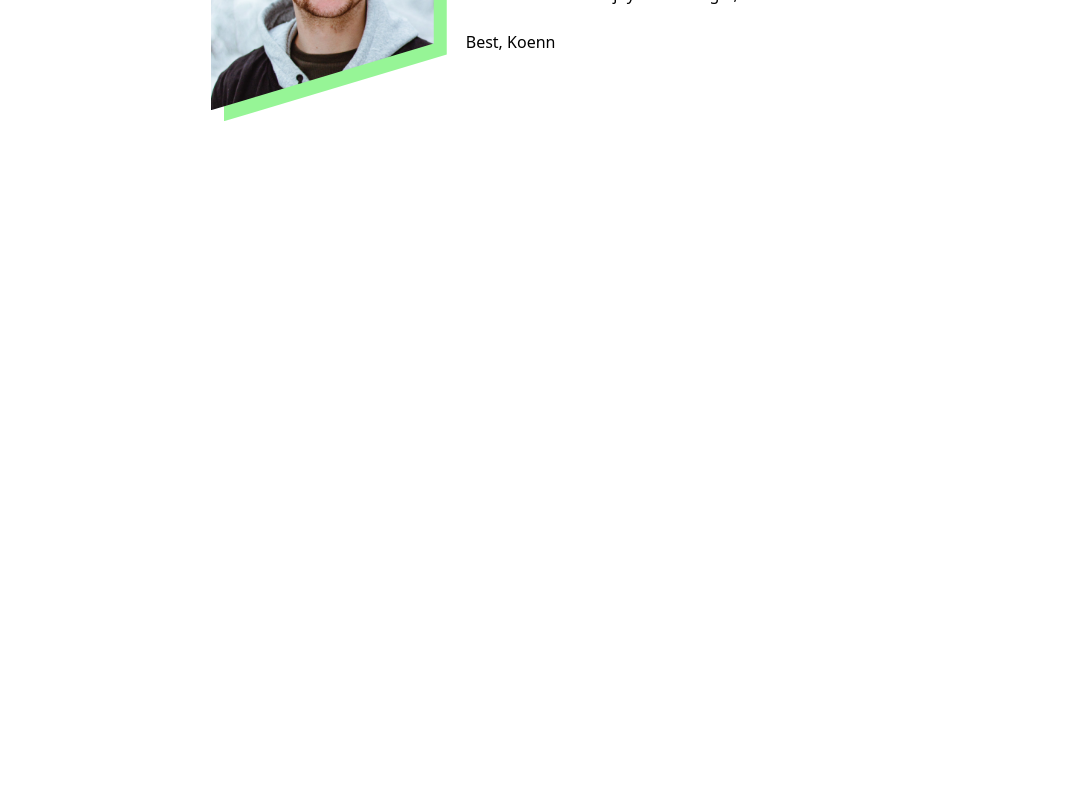
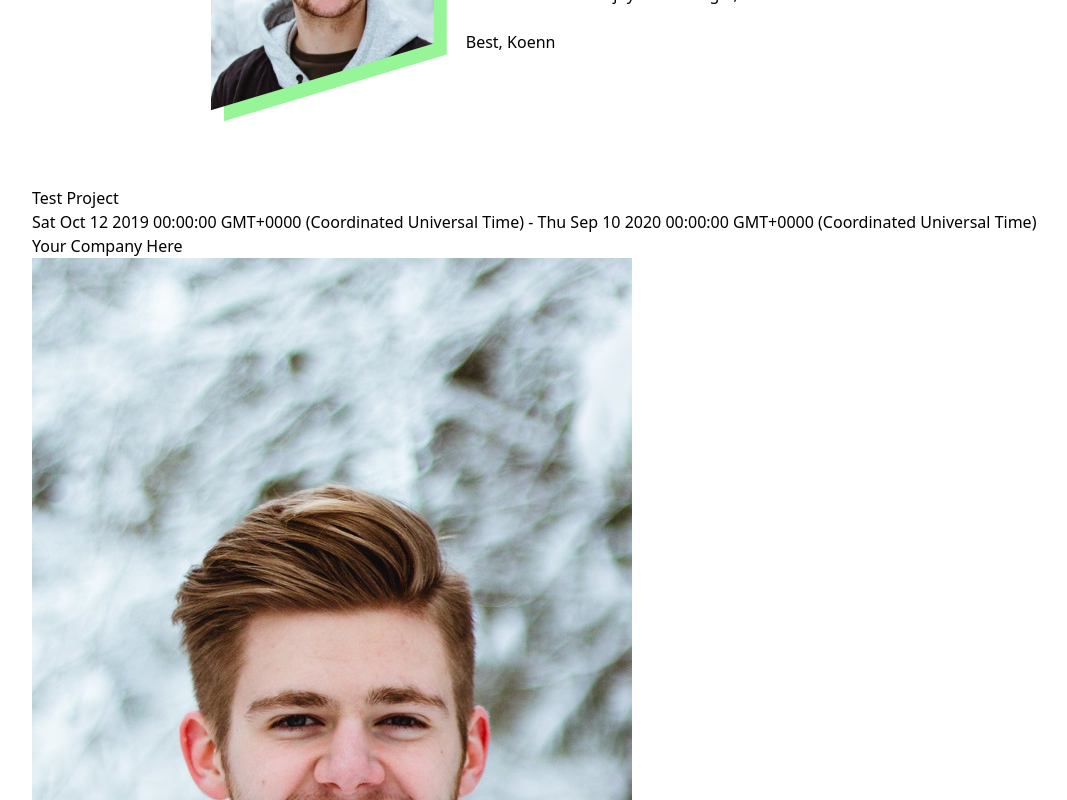
Before and after one commit to koennjb/react-portfolio, a React (Create React App) app: page / in a window 1280 px wide. Shown: the part 300-1100 px from the top of the page, without its empty margins (8-1075 px from the left). Before the commit the page ends 800 px from the top, so only its background shows below. Built offline with nearby package versions, Linux system fonts and the light colour scheme.

Commit message:
feat(projects): Bare bones ProjectItem and ProjectList.

```diff
--- a/src/App.tsx
+++ b/src/App.tsx
@@ -4,18 +4,12 @@ import Typist from 'react-typist';
 import LoopTypist from './components/LoopTypist';
 import profile from './img/Profile.png';
 import './css/App.css';
+import { INTRO, INTRO_SIGNATURE } from './constants/strings';
+import ProjectList from './components/projects/ProjectList';
+import { PROJECTS } from './constants/TestData';
 
-const gridStyles: CSSProperties = {
-    gridTemplateColumns: '0.5fr 0.25fr 0.5fr 2fr',
-    gridTemplateRows: '0.1fr 0.25fr 1fr 0.25fr',
-    gridGap: '2rem',
-};
-
-const App: React.FC = () => {
-    return (
-        <div>
-            <Menu />
-            <div className="grid mx-10" id="Main">
+const IntroSection: React.FC = () => (
+    <div className="grid" id="Main">
         <LoopTypist
             avgTypingDelay={100}
             stdTypingDelay={30}
@@ -42,17 +36,21 @@ const App: React.FC = () => {
         <div className="col-start-1 row-start-3 row-end-4 sm:col-start-4 sm:col-end-5 sm:row-start-1 sm:row-end-4 lg:mt-8 md:mt-0">
             <p className="font-bold text-xl">Welcome, my name is Koenn</p>
             <br />
-                    <p>
-                        My name is Koenn Becker. I am a photographer, graphic designer and software development student
-                        in the Seattle, WA area. I have a passion for making things look nice, which, I hope you can see
-                        by looking through my portfolios. I am excited about the release of this website as it is
-                        something I have been wanting to do for a long time now. I hope you enjoy exploring this site as
-                        much as I enjoyed creating it,
-                    </p>
+            <p>{INTRO},</p>
             <br />
-                    Best, Koenn
+            {INTRO_SIGNATURE}
         </div>
         {/* <img src={profile} className="col-start-5 col-span-1 row-start-1 row-end-4" /> */}
+    </div>
+);
+
+const App: React.FC = () => {
+    return (
+        <div>
+            <Menu />
+            <div className="mx-10">
+                <IntroSection />
+                <ProjectList projects={PROJECTS} />
             </div>
         </div>
     );
--- /dev/null
+++ b/src/components/projects/ProjectItem.tsx
@@ -0,0 +1,31 @@
+import React from 'react';
+import { Project } from '../../data/Project';
+
+interface Props {
+    project: Project;
+}
+
+const ProjectItem: React.FC<Props> = (props: Props) => {
+    return (
+        <div>
+            <h1>{props.project.name}</h1>
+            <p>{`${props.project.start} - ${props.project.end || 'Current'}`}</p>
+            <p>{props.project.company}</p>
+            {props.project.url ? (
+                <a href={props.project.url}>
+                    <img src={props.project.image} />
+                </a>
+            ) : (
+                <img src={props.project.image} />
+            )}
+            <p>{props.project.shortDescription}</p>
+            <ul>
+                {props.project.points.map((point: string, i: number) => {
+                    return <li key={`${point}-${i}`}>point</li>;
+                })}
+            </ul>
+        </div>
+    );
+};
+
+export default ProjectItem;
--- /dev/null
+++ b/src/components/projects/ProjectList.tsx
@@ -0,0 +1,19 @@
+import React from 'react';
+import { Project } from '../../data/Project';
+import ProjectItem from './ProjectItem';
+
+interface Props {
+    projects: Project[];
+}
+
+const ProjectList: React.FC<Props> = (props: Props) => {
+    return (
+        <div>
+            {props.projects.map((proj: Project) => {
+                return <ProjectItem key={proj.name} project={proj} />;
+            })}
+        </div>
+    );
+};
+
+export default ProjectList;
--- /dev/null
+++ b/src/constants/TestData.ts
@@ -0,0 +1,31 @@
+import { Project } from '../data/Project';
+import IMG from '../img/Profile.png';
+
+export const PROJECTS: Project[] = [
+    {
+        name: 'Test Project',
+        image: IMG,
+        start: new Date('2019-10-12'),
+        end: new Date('2020-9-10'),
+        company: 'Your Company Here',
+        url: 'https://google.com',
+        shortDescription: 'This is the short description of the project. Not sure what this will be used for yet',
+        points: [
+            'Acomplished X by doing Y as measured by Z',
+            'Acomplished X by doing Y as measured by Z',
+            'Acomplished X by doing Y as measured by Z',
+        ],
+    },
+    {
+        name: 'Test Project 2',
+        image: IMG,
+        start: new Date('2019-10-12'),
+        company: 'Your Company Here',
+        shortDescription: 'This is the short description of the project. Not sure what this will be used for yet',
+        points: [
+            'Acomplished X by doing Y as measured by Z',
+            'Acomplished X by doing Y as measured by Z',
+            'Acomplished X by doing Y as measured by Z',
+        ],
+    },
+];
--- a/src/constants/strings.ts
+++ b/src/constants/strings.ts
@@ -1 +1,7 @@
-export const TITLE = "Koenn Becker";
+export const TITLE = 'Koenn Becker';
+export const INTRO = `My name is Koenn Becker. I am a photographer, graphic designer and software development student in the
+Seattle, WA area. I have a passion for making things look nice, which, I hope you can see by looking
+through my portfolios. I am excited about the release of this website as it is something I have been
+wanting to do for a long time now. I hope you enjoy exploring this site as much as I enjoyed creating
+it`;
+export const INTRO_SIGNATURE = 'Best, Koenn';
--- a/src/data/MenuLink.ts
+++ b/src/data/MenuLink.ts
@@ -5,11 +5,11 @@ export default interface MenuLink {
 
 export const MENU_LINKS: MenuLink[] = [
     {
-        label: "Home",
-        url: "/",
+        label: 'Home',
+        url: '/',
     },
     {
-        label: "About",
-        url: "/about",
-    }
-]
+        label: 'About',
+        url: '/about',
+    },
+];
--- /dev/null
+++ b/src/data/Project.ts
@@ -0,0 +1,10 @@
+export interface Project {
+    name: string;
+    image: string;
+    start: Date;
+    end?: Date;
+    company: string;
+    url?: string;
+    shortDescription: string;
+    points: string[];
+}
```
Lines whose indentation alone changed are shown as unchanged.
